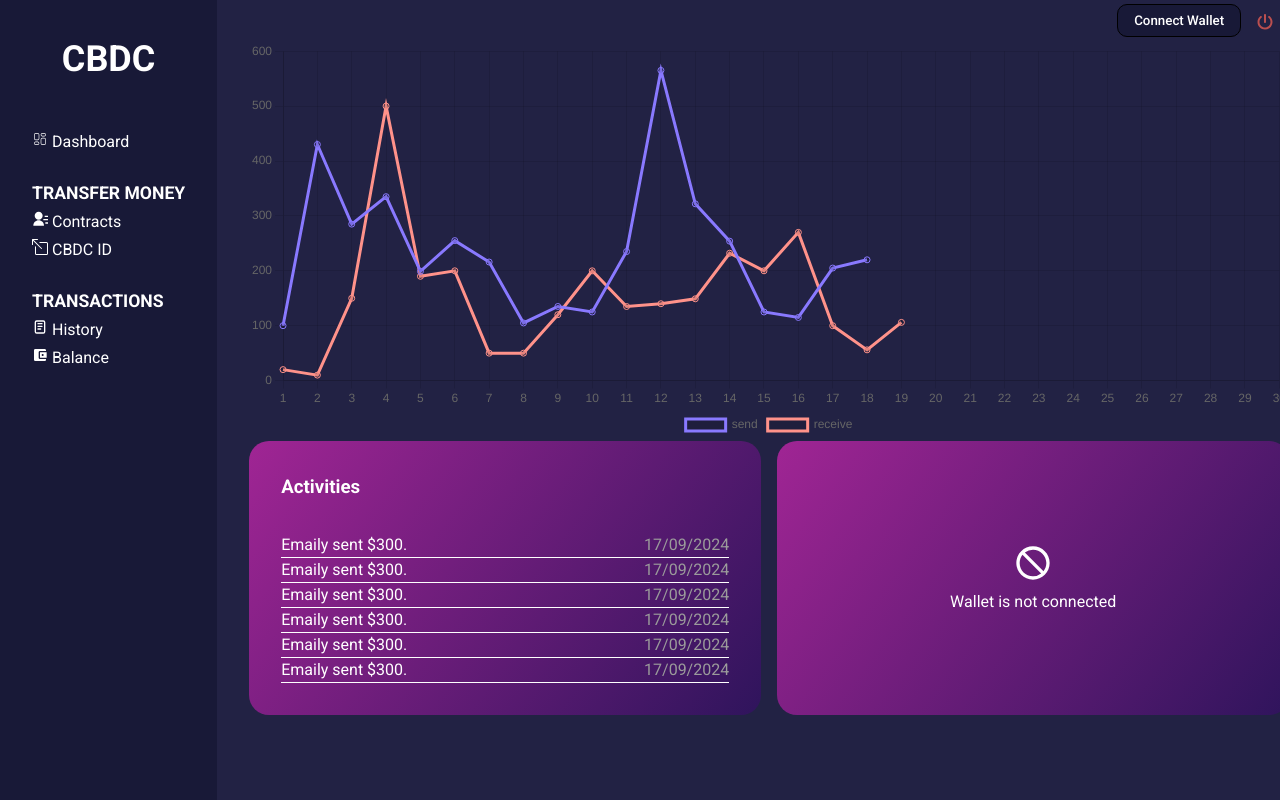
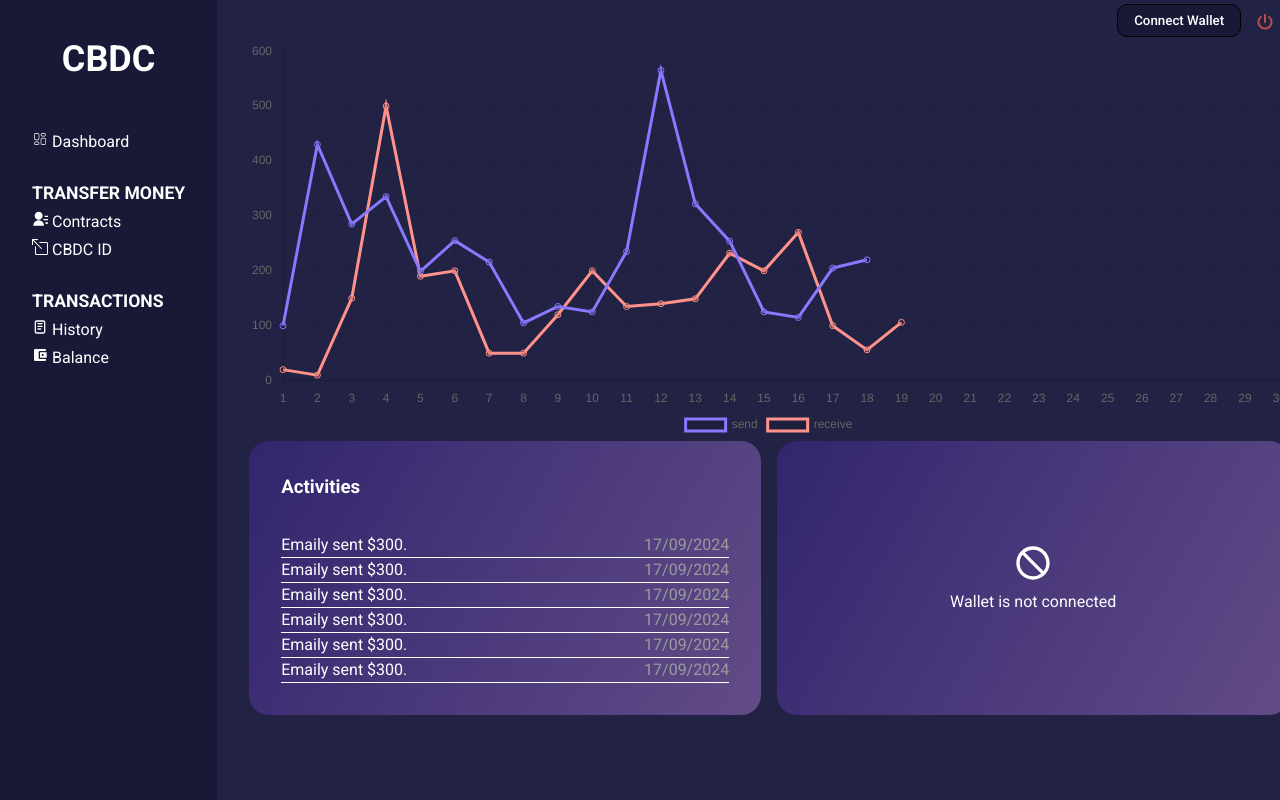
Before and after one commit to PlabanKr/cbdc, a React (Vite) app in the folder frontend/: page /dashboard in a window 1280 px wide. Shown: the top 800 px of the page. Built offline with nearby package versions, Linux system fonts and the light colour scheme.

Commit message:
Change color theme

```diff
--- a/frontend/src/components/card/activities/activities.style.css
+++ b/frontend/src/components/card/activities/activities.style.css
@@ -1,7 +1,7 @@
 .activities-card-main {
   color: white;
   background: rgb(47,20,92);
-  background: linear-gradient(307deg, rgba(47,20,92,1) 0%, rgba(160,37,148,1) 100%);
+  background: linear-gradient(300deg, #624c87, #32256e);
   padding: 2rem;
   min-width: 40vw;
   border-radius: 20px;
--- a/frontend/src/components/card/walletinfo/walletinfo.style.css
+++ b/frontend/src/components/card/walletinfo/walletinfo.style.css
@@ -1,7 +1,7 @@
 .walletinfo-card-main {
   color: white;
   background: rgb(47,20,92);
-  background: linear-gradient(307deg, rgba(47,20,92,1) 0%, rgba(160,37,148,1) 100%);
+  background: linear-gradient(300deg, #624c87, #32256e);
   padding: 2rem;
   min-width: 40vw;
   border-radius: 20px;
```
